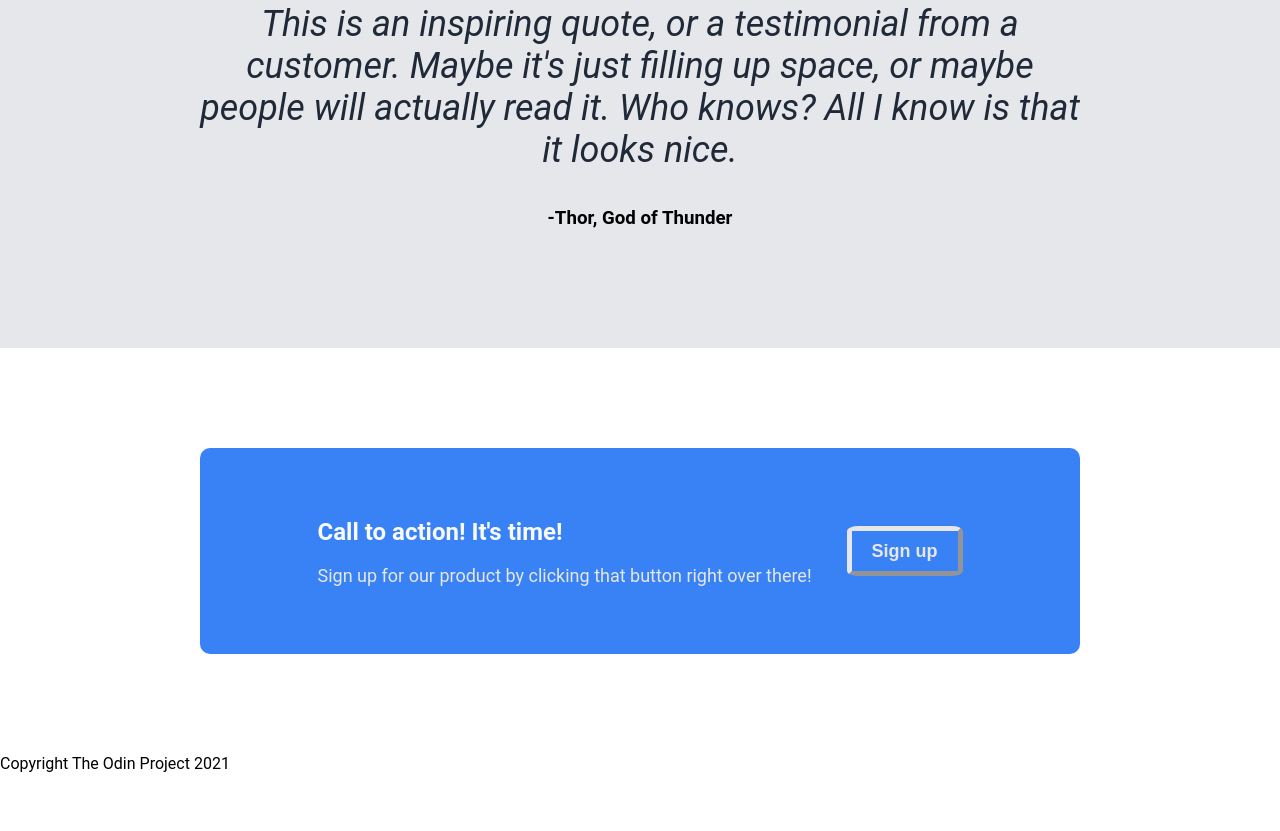
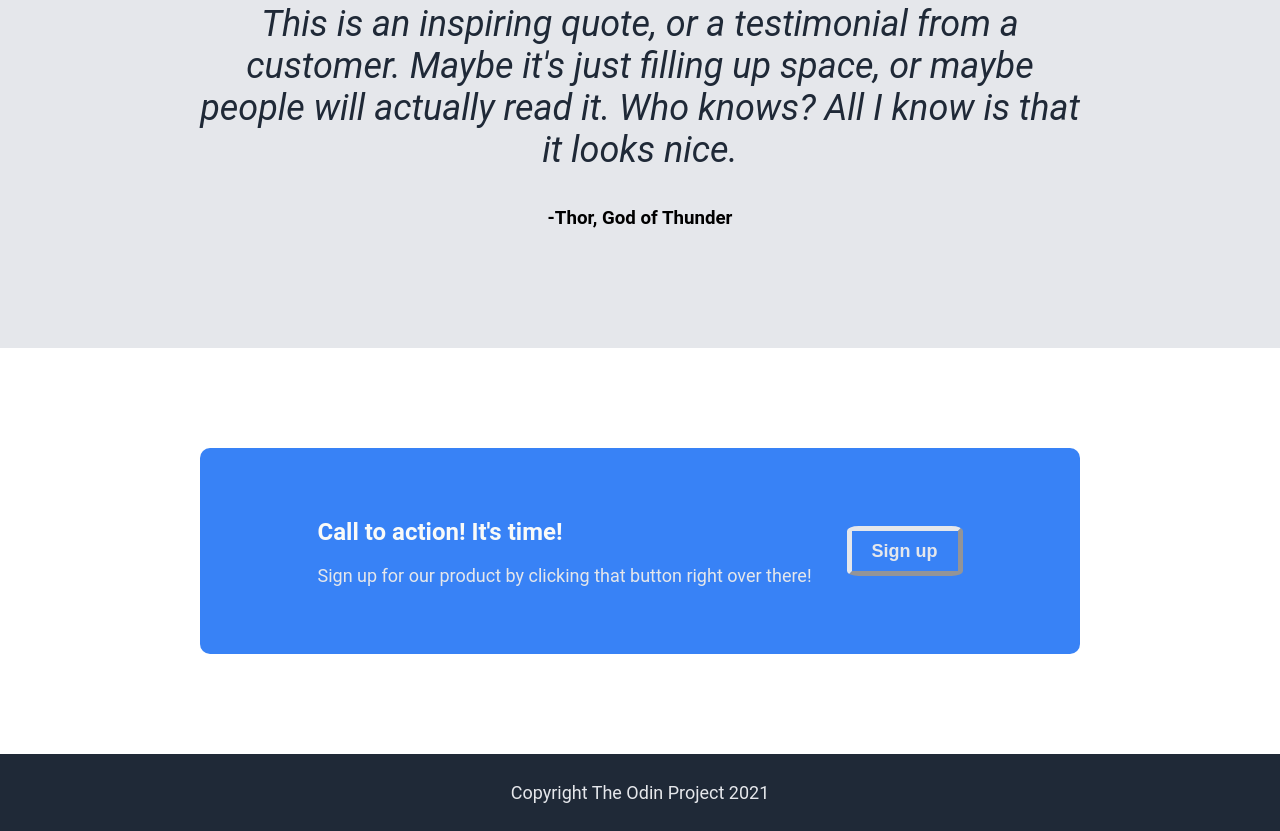
Before and after one commit to pie999/Landing-Page, a plain HTML site: page index.html in a window 1280 px wide. Shown: the part 983-1814 px from the top of the page. Before the commit the page ends 1756 px from the top, so only its background shows below. Drawn offline with Linux system fonts and the light colour scheme.

Commit message:
Style footer

```diff
--- a/index.html
+++ b/index.html
@@ -65,7 +65,7 @@
     </div>
 
     <div class="footer">
-        Copyright The Odin Project 2021
+        <p>Copyright The Odin Project 2021</p>
     </div>
 </body>
 </html>
--- a/style.css
+++ b/style.css
@@ -144,3 +144,15 @@ a {
     border-color: #E5E7EB;
     color:#E5E7EB;
 }
+
+
+.footer {
+    background-color: #1F2937;
+    text-align: center;
+    padding: 10px;
+}
+
+.footer p {
+    font-size: 18px;
+    color: #E5E7EB;
+}
```
